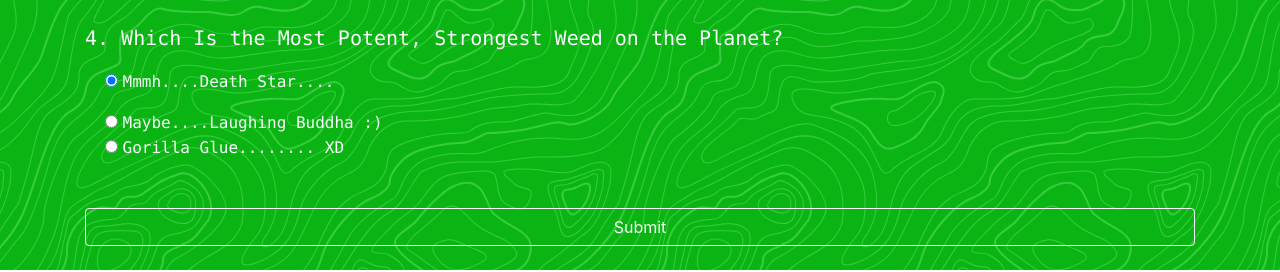
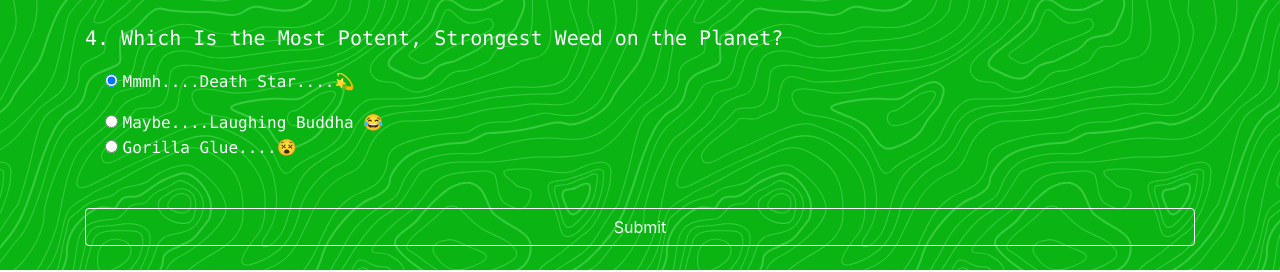
Before and after one commit to Ha-Mundo/Quizzy, a plain HTML site: page index.html in a window 1280 px wide. Shown: the part 812-1084 px from the top of the page. Drawn offline with nearby package versions, Linux system fonts and the light colour scheme.

Commit message:
add some emoji

```diff
--- a/index.html
+++ b/index.html
@@ -110,21 +110,21 @@
             <div class="form-check my-2-text-white-50 mb-3">
               <input type="radio" name="q4" value="A" checked />
               <label class="form-check-label text-monospace"
-                >Mmmh....Death Star....</label
+                >Mmmh....Death Star....💫</label
               >
             </div>
 
             <div class="form-check my-2-text-white-50">
               <input type="radio" name="q4" value="B" />
               <label class="form-check-label text-monospace"
-                >Maybe....Laughing Buddha :)</label
+                >Maybe....Laughing Buddha 😂</label
               >
             </div>
 
             <div class="form-check my-2-text-white-50">
               <input type="radio" name="q4" value="C" />
               <label class="form-check-label text-monospace"
-                >Gorilla Glue........ XD</label
+                >Gorilla Glue....😵</label
               >
             </div>
           </div>
```
